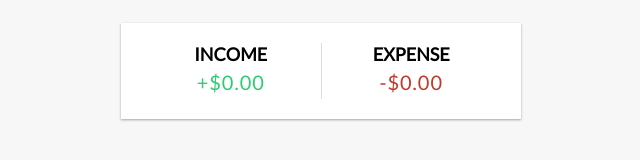
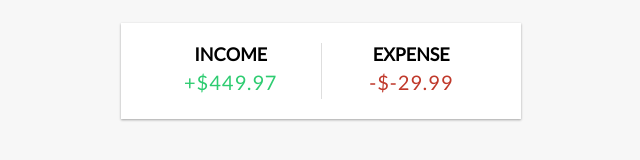
Before and after one commit to Muniox/expanse-tracker, a Vue app: page / in a window 1280 px wide. Shown: the part 148-308 px from the top of the page, without its empty margins (319-959 px from the left). Built offline with nearby package versions, Linux system fonts and the light colour scheme.

Commit message:
Add Transaction from component

```diff
--- a/src/App.vue
+++ b/src/App.vue
@@ -19,18 +19,37 @@ const transactions = ref<transaction[]>([
   { id: 4, text: 'Camera', amount: 150 }
 ])
 
+// Get total
 const total = computed(() => {
   return transactions.value.reduce((acc, transaction) => {
     return acc + transaction.amount
   }, 0)
 })
+
+// get income
+const income = computed(() => {
+  return transactions.value
+    .filter((transaction) => transaction.amount > 0)
+    .reduce((acc, transaction) => {
+      return acc + transaction.amount
+    }, 0)
+})
+
+// get expanse
+const expanse = computed(() => {
+  return transactions.value
+    .filter((transaction) => transaction.amount < 0)
+    .reduce((acc, transaction) => {
+      return acc + transaction.amount
+    }, 0)
+})
 </script>
 
 <template>
-  <Header />
+  <Header></Header>
   <div class="container">
     <Balance :total="total" />
-    <IncomeExpenses />
+    <IncomeExpenses :expense="expanse" :income="income" />
     <TransactionList :transactions="transactions" />
     <AddTransaction />
   </div>
--- a/src/components/AddTransaction.vue
+++ b/src/components/AddTransaction.vue
@@ -1,8 +1,12 @@
-<script setup lang="ts"></script>
+<script setup lang="ts">
+const onSubmit = () => {
+  console.log('submit')
+}
+</script>
 
 <template>
   <h3>Add new transaction</h3>
-  <form id="form">
+  <form id="form" @submit.prevent="onSubmit">
     <div class="form-control">
       <label for="text">Text</label>
       <input type="text" id="text" placeholder="Enter text..." />
--- a/src/components/IncomeExpenses.vue
+++ b/src/components/IncomeExpenses.vue
@@ -1,14 +1,19 @@
-<script setup lang="ts"></script>
+<script setup lang="ts">
+defineProps<{
+  income: number
+  expense: number
+}>()
+</script>
 
 <template>
   <div class="inc-exp-container">
     <div>
       <h4>Income</h4>
-      <p id="money-plus" class="money plus">+$0.00</p>
+      <p id="money-plus" class="money plus">+${{ income }}</p>
     </div>
     <div>
       <h4>Expense</h4>
-      <p id="money-minus" class="money minus">-$0.00</p>
+      <p id="money-minus" class="money minus">-${{ expense }}</p>
     </div>
   </div>
 </template>
```
Also changed, not shown: notatki.txt.
